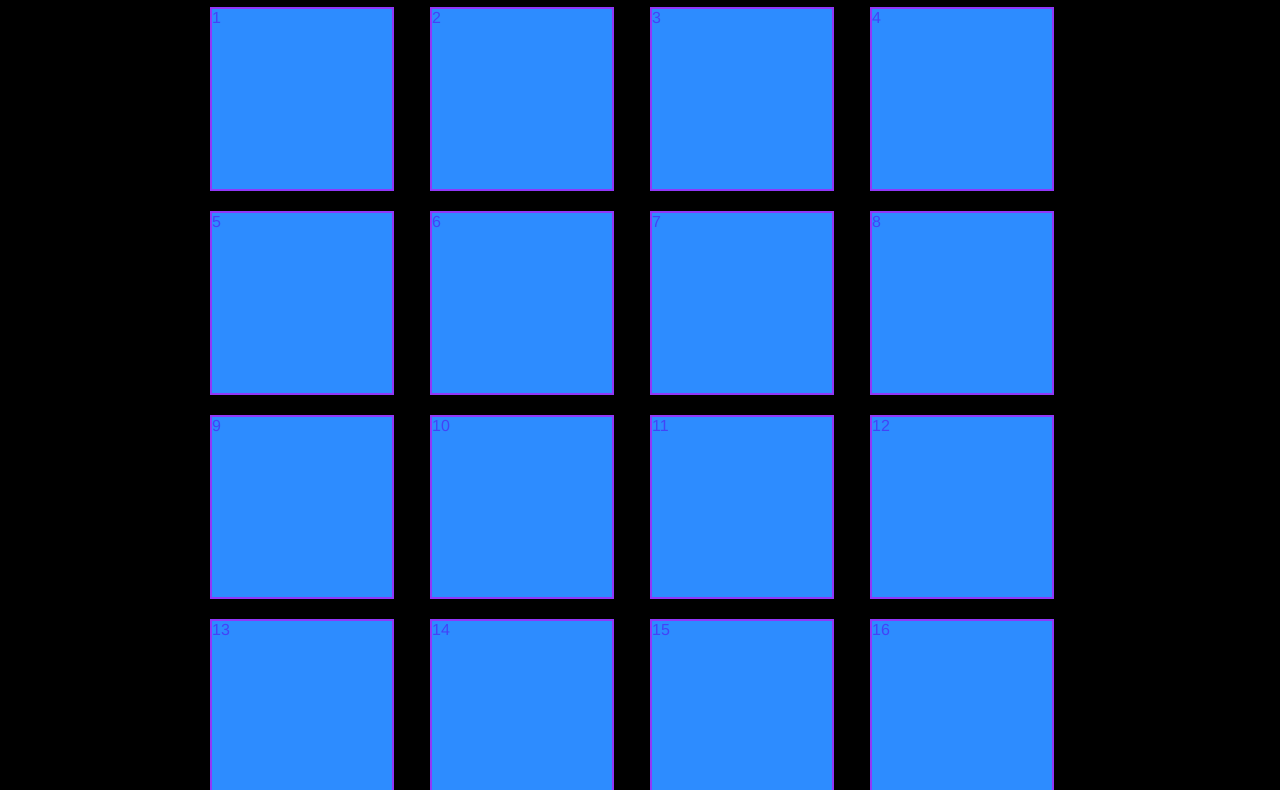
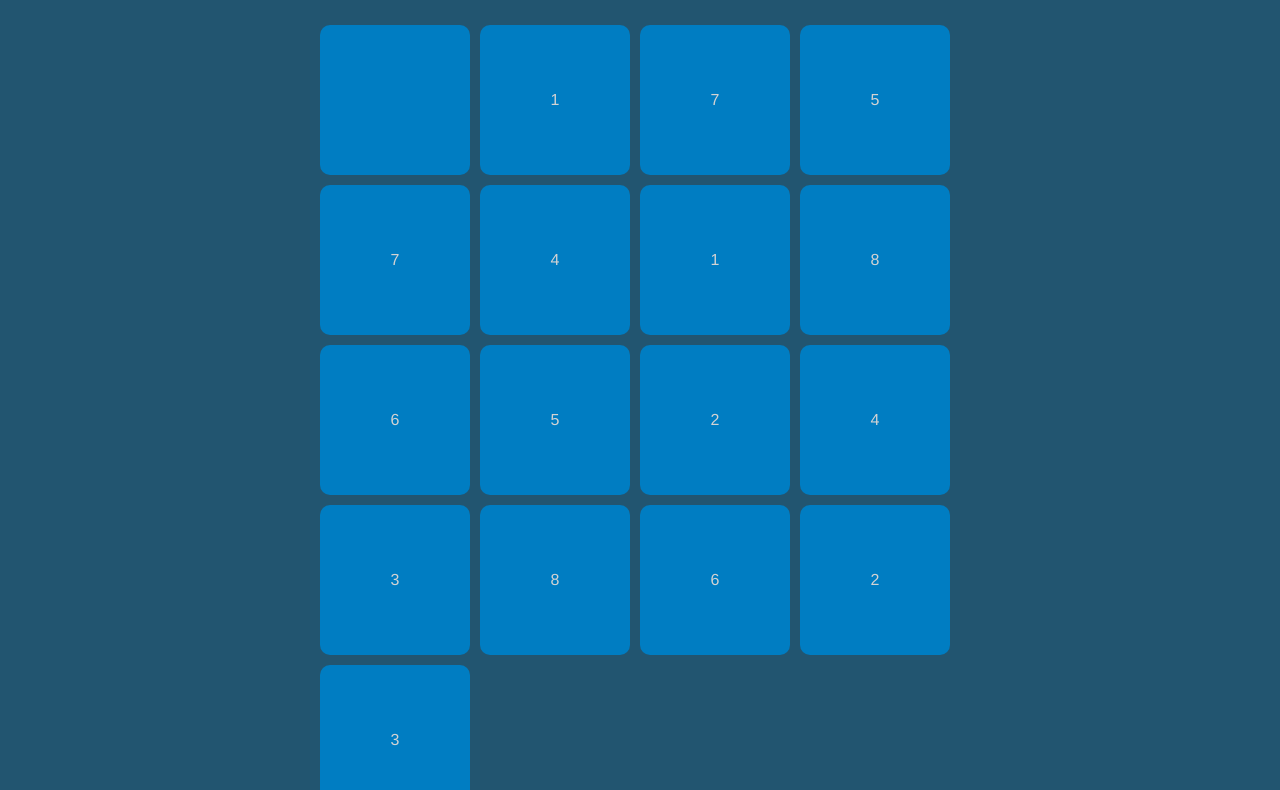
Before and after one commit to AndrasMarro/AndrasMarro.github.io, a plain HTML site: page index.html in a window 1280 px wide. Shown: the part 73-863 px from the top of the page. Drawn offline with Linux system fonts and the light colour scheme.

Commit message:
Memory V2

```diff
--- a/index.html
+++ b/index.html
@@ -1,67 +1,31 @@
 <!DOCTYPE html>
 <html lang="en">
 <head>
-    <meta charset="utf-8">
-    <title>Marromy</title>
-    <meta name="description" content="">
-    <meta name="viewport" content="width=device-width, initial-scale=1">
+    <meta charset="UTF-8">
+    <meta name="viewport" content="width=device-width, initial-scale=1.0">
+    <title>Memory</title>
     <link rel="stylesheet" href="v2.css">
 </head>
-<body class="body">
-    <h1>Andras' Memory, Marromy</h1>
-    <div class="container">
-        <div class="deck" id="card-deck">
-            <div class="card1">
-                1
-            </div>
-            <div class="card1">
-               2
-            </div>
-            <div class="card1">
-                3
-            </div>
-            <div class="card1">
-                4
-            </div>
-            <div class="card2">
-                5
-            </div>
-            <div class="card2">
-                6
-            </div>
-            <div class="card2">
-               7
-            </div>
-            <div class="card2">
-                8
-            </div>
-            <div class="card3">
-                9
-            </div>
-            <div class="card3">
-                10
-            </div>
-            <div class="card3">
-                11
-            </div>
-            <div class="card3">
-                12
-            </div>
-            <div class="card4">
-                13
-            </div>
-            <div class="card4">
-                14
-            </div>
-            <div class="card4">
-                15
-            </div>
-            <div class="card4">
-                16
-            </div>
+<body>
+    <h1>Memory</h1>
+    <br>
+    <div class="memory">
+        <div class="flip-card">
+            <!-- <div class="flip-card-inner"> -->
+                <div class="flip-card-front">
+
+                </div>
+                <div class="flip-card-back">
+
+                </div>
+                </div>
+            <!-- </div> -->
         </div>
     </div>
-    </div>
-    <script src="v1.js"></script>
+    <br>
+    <h1 id="score">Score: 0</h1>
+    <!-- Counter hinzufügen, zählt wie oft man versucht hat -->
+    <script src="vl.js"></script>
 </body>
 </html>
+<!-- <img src="QuestionMark.png" alt="mark" style="width: 130px; height: 130px;"> -->
--- a/v2.css
+++ b/v2.css
@@ -1,31 +1,58 @@
-.body{
+body{
     font-family: 'Franklin Gothic Medium', 'Arial Narrow', Arial, sans-serif;
-    background-color: black;
+    background-color: #225570;
     color: lightgray;
+    text-align: center;
 }
-
-.card1, .card2, .card3, .card4{
-    width:180px;
-    height:180px;
-    background-color: #2D8CFF;
-    border:2px solid #9137F8;
+.memory{
+    justify-content: center;
+    display: grid;
+    grid-template-columns: 160px 160px 160px 160px;
+    grid-template-rows: 160px 160px 160px 160px;
 }
+/* .card:hover, .found:not(:active) {
+    box-shadow: 0 1px 2px rgba(0,0,0,0.07),
+                0 2px 4px rgba(0,0,0,0.07),
+                0 4px 8px rgba(0,0,0,0.07),
+                0 8px 16px rgba(0,0,0,0.07),
+                0 16px 32px rgba(0,0,0,0.07),
+                0 32px 64px rgba(0,0,0,0.07);
+} */
 
 
-.deck{
+.flip-card{
     display: grid;
-    grid-template-columns: 200px 200px 200px 200px;
-    grid-gap: 20px;
-    color: #4343F7;
-    justify-content: center;
+    place-items: center;
+
+    width: 150px;
+    height: 150px;
+    background-color: #007DC2;
+    border-radius: 10px;
+
+    perspective: 1000px;
 }
-
-.card{
-    width:180px;
-    height:180px;
-    background-color: #2D8CFF;
-    border:2px solid #9137F8;
-
-    border-radius: 5px;
-    padding: 20px;
+/* .flip-card-inner{
+    position: relative;
+    width: 100%;
+    height: 100%;
+    text-align: center;
+    transition: 0.8s;
+    transform-style: preserve-3d;
+} */
+.flip-card-front, .flip-card-back{
+    position: absolute;
+    width: 100%;
+    height: 100%;
+    backface-visibility: hidden;
 }
+.flip-card-back{
+    background-color: #009CF0;
+    transform: rotateY(180deg);
+}
+.flipped{
+    transform: rotateY(180deg);
+}
+.found{
+    background-color: #49B7F2;
+    /* transform: rotateY(180deg); */
+}
--- a/vl.js
+++ b/vl.js
@@ -1,6 +1,64 @@
-// let card = document.getElementsByClassName("card");
-// let cards = [...card];
+const numberCards = 16  //anzahl Karten
+let openedCards = []    //speichert welche Karten offen sind
+const element = document.getElementById("score");
+var scoreUpdate = 0;
+let cardTypes=[]        //Karten Typen, 1 1, 2 2 usw
+for (let index = 0; index < numberCards/2; index++) {   //erzeugt die Karten
+    cardTypes.push(index+1)
+    cardTypes.push(index+1)
+}
+cardTypes = shuffle(cardTypes)  //mischt die Karten durch
+let p = document.querySelector('.memory')
+for (let index = 0; index < numberCards; index++) {
+        let c = document.createElement('div')
+        c.innerHTML = cardTypes[index]
+        c.type = cardTypes[index]
+        c.className="flip-card"
+        c.classList.toggle('.flip-card-back')
+        c.addEventListener('click',flipp)
+        p.appendChild(c)
+}
 
-// for (var i = 0; i < cards.length; i++){
-//     cards[i].addEventListener("click", displayCard);
-//  };
+function flipp(event){
+        openCard(this)
+}
+function openCard(c){
+   if(openedCards.length<2){
+        c.classList.toggle('flipped')
+        openedCards.push(c)
+        if(openedCards.length == 2){
+            if(openedCards[0].type == openedCards[1].type){
+                window.setTimeout(
+                    ()=>{
+                        openedCards.pop().classList.toggle('found')
+                        openedCards.pop().classList.toggle('found')
+                        scoreUpdate ++;
+                        element.innerHTML = `Score: ${scoreUpdate}`;
+                    },
+                    300
+                )
+            }
+            if(openedCards[0].type != openedCards[1].type){
+                window.setTimeout(
+                    ()=>{
+                        openedCards.pop().classList.toggle('flipped')
+                        openedCards.pop().classList.toggle('flipped')
+                    },
+                    1000
+                )
+            }
+        }
+   }
+}
+
+function shuffle(arra1){
+    var ctr = arra1.length, temp, index;
+    while (ctr > 0) {
+        index = Math.floor(Math.random() * ctr);
+        ctr--;
+        temp = arra1[ctr];
+        arra1[ctr] = arra1[index];
+        arra1[index] = temp;
+    }
+    return arra1;
+}
```
